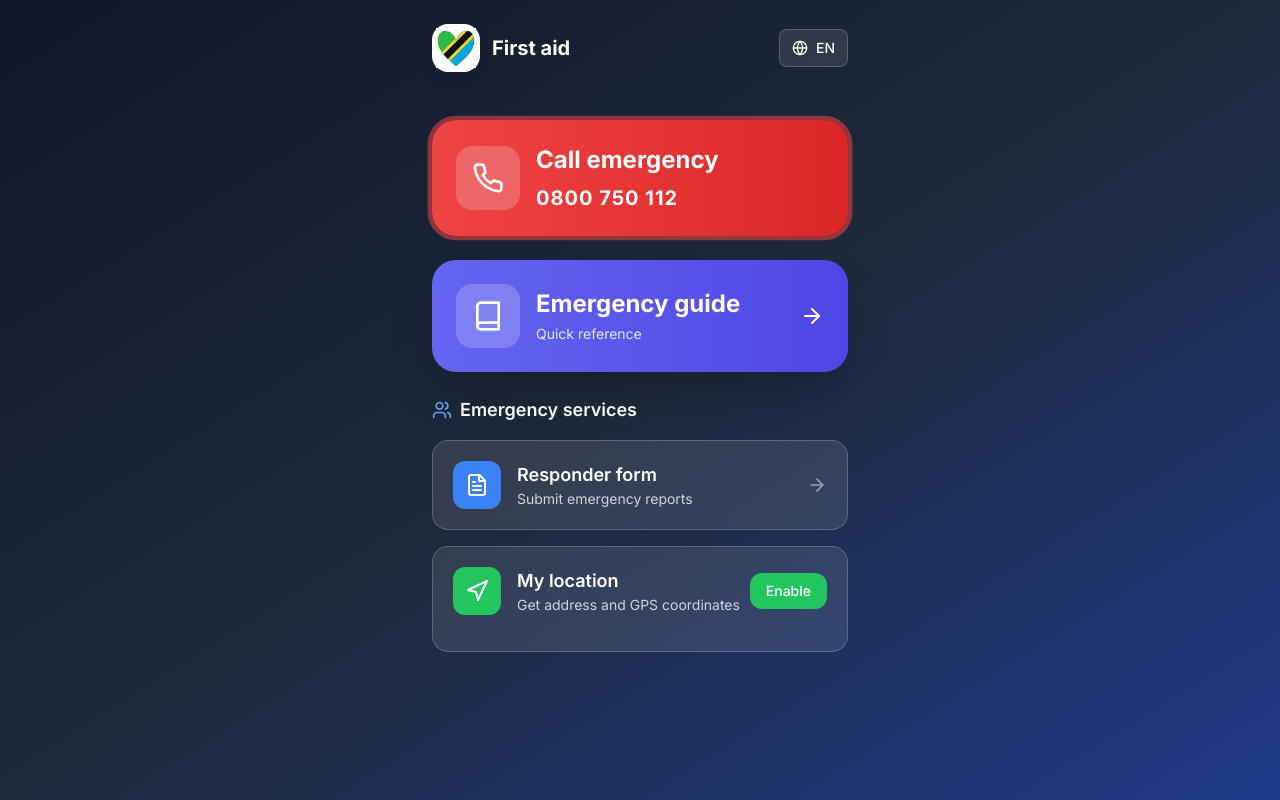
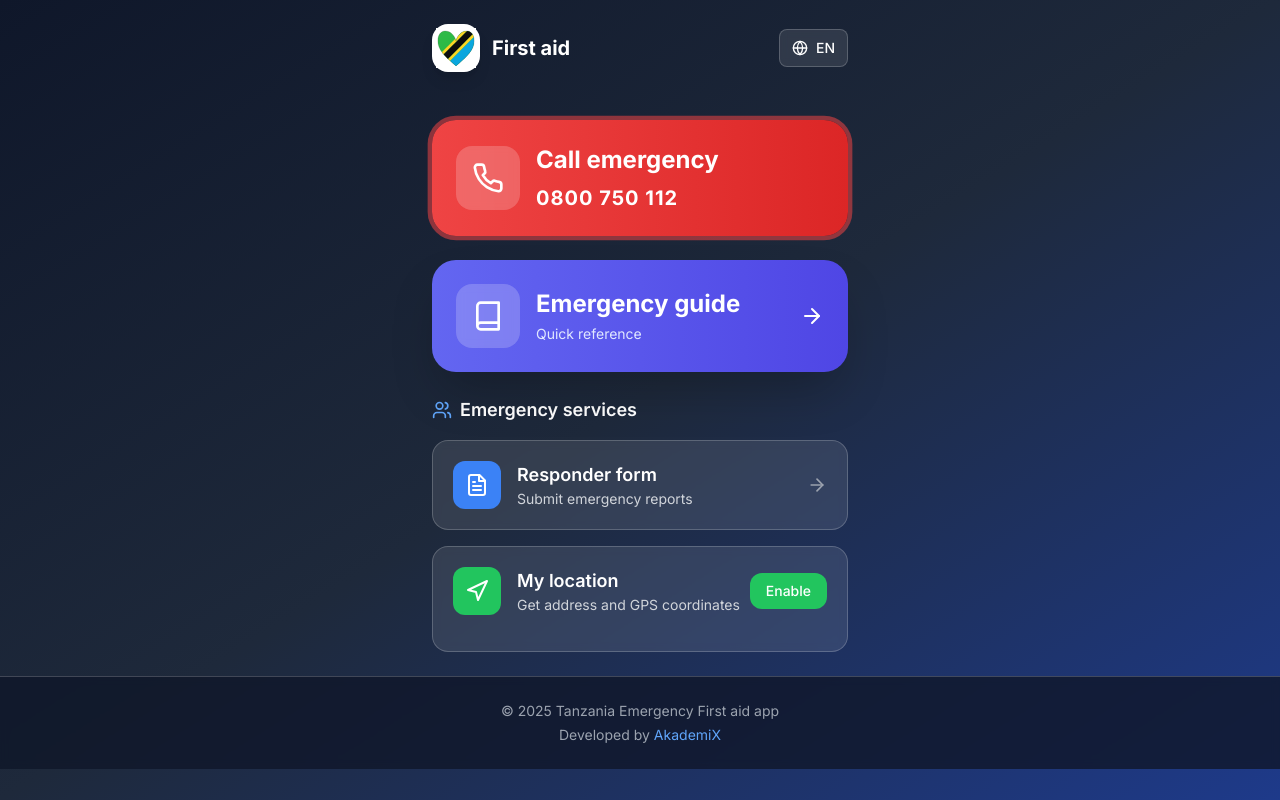
Before and after one commit to akademix/tanzania_emergency_app, a Next.js app: page / in a window 1280 px wide. Built offline with nearby package versions, Linux system fonts and the light colour scheme.

Commit message:
footer added

```diff
--- a/app/layout.tsx
+++ b/app/layout.tsx
@@ -2,6 +2,7 @@ import type { Metadata, Viewport } from "next"
 import { Inter } from "next/font/google"
 import "./globals.css"
 import { Header } from "@/components/header"
+import { Footer } from "@/components/footer"
 import { LanguageProvider } from "@/lib/language-context"
 import PWAInstaller from "@/components/pwa-installer"
 import { MobileNav } from "@/components/mobile-nav"
@@ -45,6 +46,7 @@ export default function RootLayout({
         <LanguageProvider>
           <Header />
           <main className="py-6 px-4">{children}</main>
+          <Footer />
           <MobileNav />
           <PWAInstaller />
         </LanguageProvider>
--- a/components/footer.tsx
+++ b/components/footer.tsx
@@ -1,64 +1,26 @@
 "use client"
 
-import Link from "next/link"
 import { useLanguage } from "@/lib/language-context"
 
 export function Footer() {
   const { tString } = useLanguage()
 
   return (
-    <footer className="border-t bg-white/80 backdrop-blur-sm">
-      <div className="container mx-auto px-4 py-8">
-        <div className="grid grid-cols-1 md:grid-cols-3 gap-8">
-          <div>
-            <h3 className="font-semibold text-lg mb-4">{tString("firstAidApp")}</h3>
-            <p className="text-gray-600 text-sm">
-              {tString("appDescription")}
-            </p>
-          </div>
-
-          <div>
-            <h3 className="font-semibold text-lg mb-4">{tString("quickLinks")}</h3>
-            <ul className="space-y-2">
-              <li>
-                <Link href="/" className="text-gray-600 hover:text-blue-600 text-sm">
-                  {tString("home")}
-                </Link>
-              </li>
-              <li>
-                <Link href="/training" className="text-gray-600 hover:text-blue-600 text-sm">
-                  {tString("resources")}
-                </Link>
-              </li>
-              <li>
-                <Link href="/guide" className="text-gray-600 hover:text-blue-600 text-sm">
-                  {tString("guide")}
-                </Link>
-              </li>
-              <li>
-                <Link href="/settings" className="text-gray-600 hover:text-blue-600 text-sm">
-                  {tString("settings")}
-                </Link>
-              </li>
-            </ul>
-          </div>
-
-          <div>
-            <h3 className="font-semibold text-lg mb-4">{tString("emergency")}</h3>
-            <p className="text-gray-600 text-sm mb-2">
-              {tString("emergencyServices")}:
-            </p>
+    <footer className="border-t border-white/20 bg-slate-900/80 backdrop-blur-sm mt-auto">
+      <div className="container mx-auto px-4 py-6">
+        <div className="text-center text-gray-400 text-sm">
+          <p>&copy; {new Date().getFullYear()} Tanzania Emergency First aid app</p>
+          <p className="mt-1">
+            Developed by{" "}
             <a
-              href="tel:0800750112"
-              className="inline-block bg-red-100 text-red-700 px-4 py-2 rounded-lg font-medium text-sm hover:bg-red-200 transition-colors"
+              href="https://akademix.no"
+              target="_blank"
+              rel="noopener noreferrer"
+              className="text-blue-400 hover:text-blue-300 transition-colors"
             >
-              0800750112
+              AkademiX
             </a>
-          </div>
-        </div>
-
-        <div className="border-t mt-8 pt-8 text-center text-gray-500 text-sm">
-          <p>&copy; {new Date().getFullYear()} Tanzania Emergency First aid app</p>
+          </p>
         </div>
       </div>
     </footer>
```
